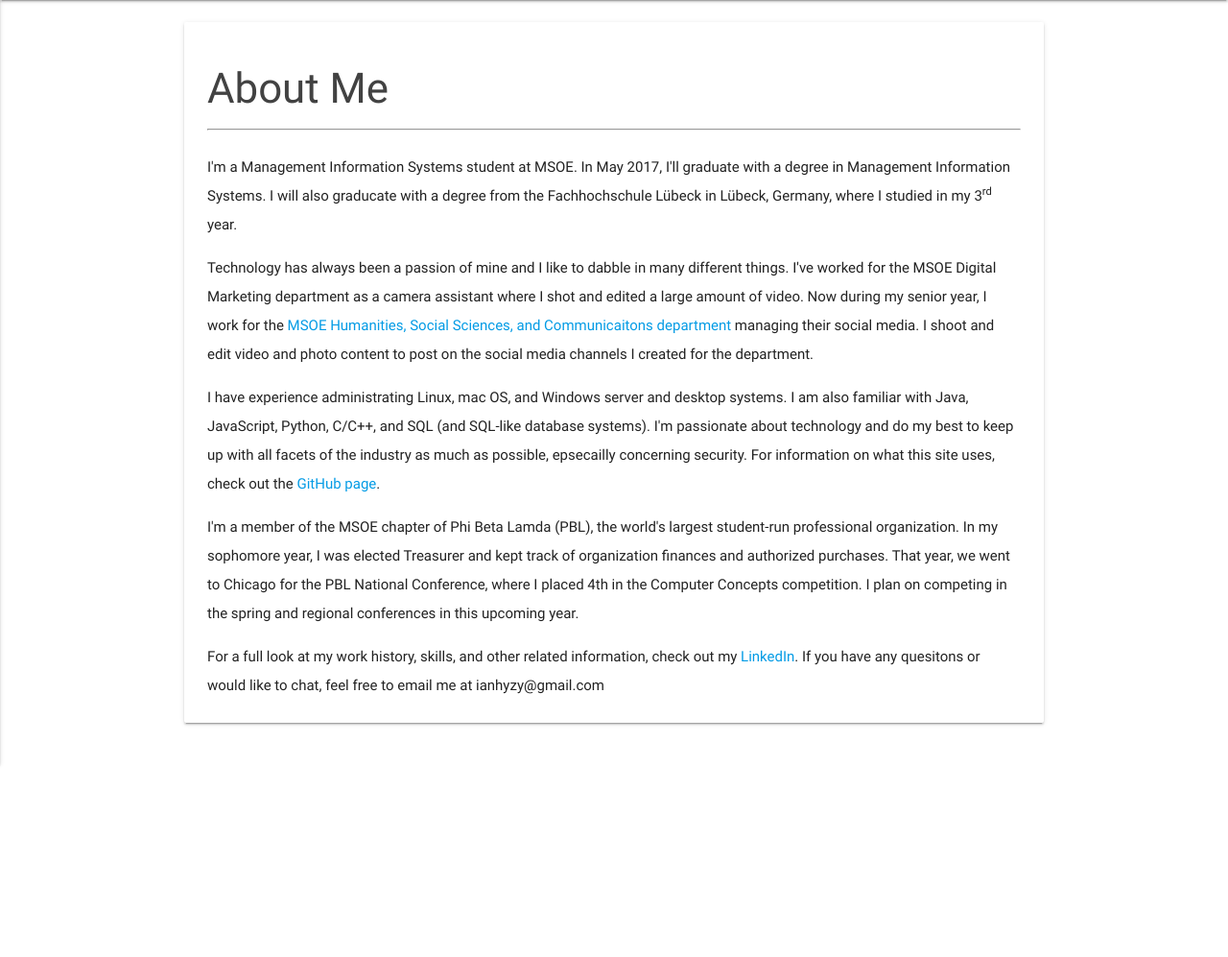
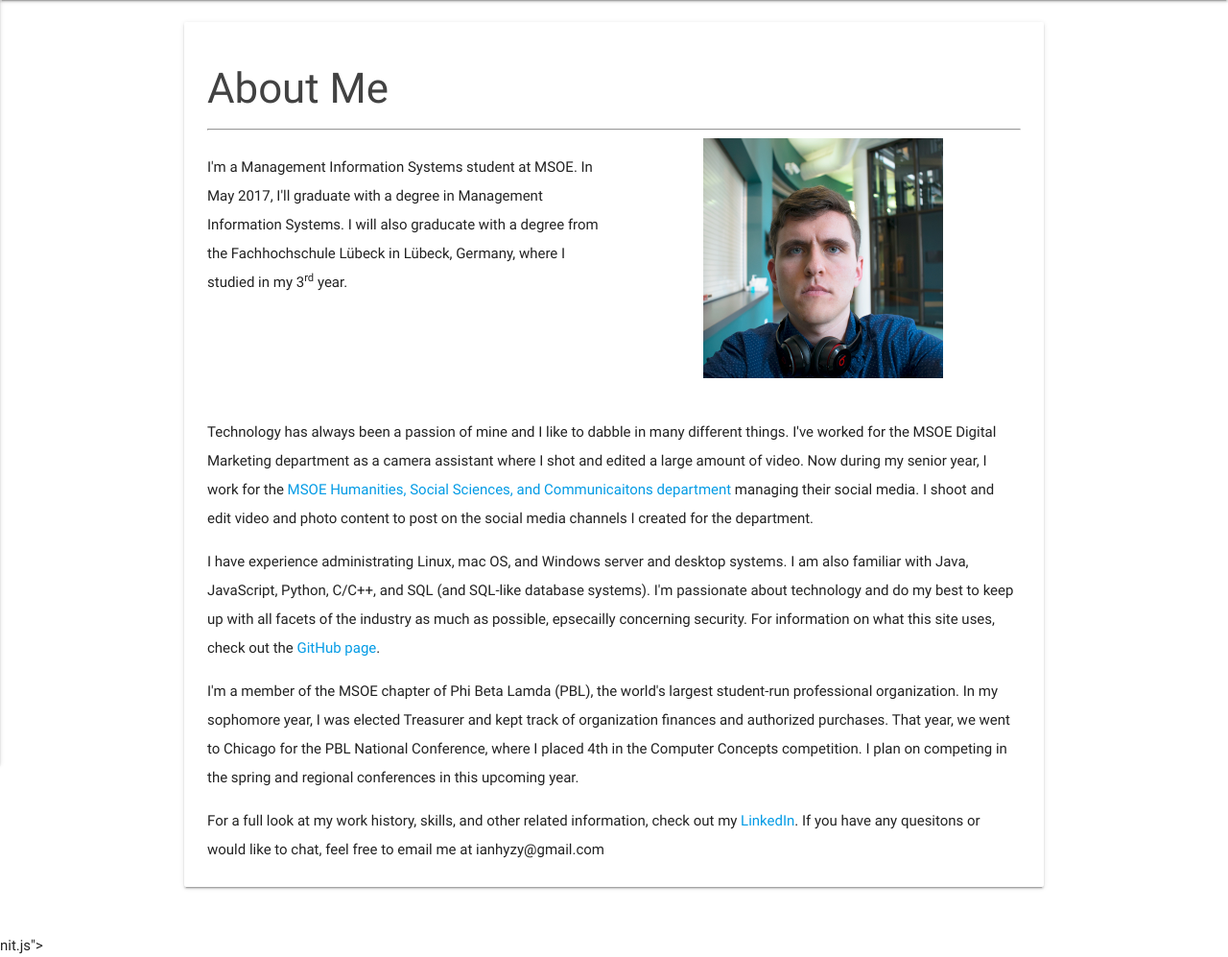
Before and after one commit to ianhyzy/blog.ian.gay, a PHP site: page /pages/aboutme.html in a window 1280 px wide. Shown: the part 64-1061 px from the top of the page at 96% size. Before the commit the page ends 861 px from the top, so only its background shows below. Run offline with PHP 8.4, Linux system fonts and the light colour scheme; some libraries are stand-ins or nearby versions.

Commit message:
copy update

```diff
--- a/css/style.css
+++ b/css/style.css
@@ -39,11 +39,15 @@ p {
   #index-banner .section {
     top: 10%;
   }
+
 }
 
 @media only screen and (max-width : 600px) {
   #index-banner .section {
     top: 0;
+  }
+  .center-small {
+    margin: auto;
   }
 }
 
--- a/pages/aboutme.html
+++ b/pages/aboutme.html
@@ -59,11 +59,18 @@
               <div class="fullcard-text card-content">
                 <h3 class="grey-text text-darken-3">About Me</h3>
                 <hr>
-                <p class="breathe">
-                  I'm a Management Information Systems student at MSOE. In May 2017, I'll graduate with a degree in Management
-                  Information Systems. I will also graducate with a degree from the Fachhochschule L&uuml;beck
-                  in L&uuml;beck, Germany, where I studied in my 3<sup>rd</sup> year.
-                </p>
+                <div class="row">
+                  <div class="col s12 m12 l6">
+                    <p class="breathe">
+                      I'm a Management Information Systems student at MSOE. In May 2017, I'll graduate with a degree in Management
+                      Information Systems. I will also graducate with a degree from the Fachhochschule
+                      L&uuml;beck in L&uuml;beck, Germany, where I studied in my 3<sup>rd</sup>                      year.
+                    </p>
+                  </div>
+                  <div class="col s12 m12 l6 center">
+                    <img src="../images/me1000.jpg" width="250px" />
+                  </div>
+                </div>
                 <p class="breathe">
                   Technology has always been a passion of mine and I like to dabble in many different things. I've worked
                   for the MSOE Digital Marketing department as a camera assistant where I shot and edited
@@ -112,3 +119,16 @@
 </body>
 
 </html>
+
+</body>
+
+</html>
+nit.js"></script>
+
+</body>
+
+</html>
+
+</body>
+
+</html>
```
Also changed, not shown: pages/media.html (+10 -3 lines), images/me1000.jpg (added).
